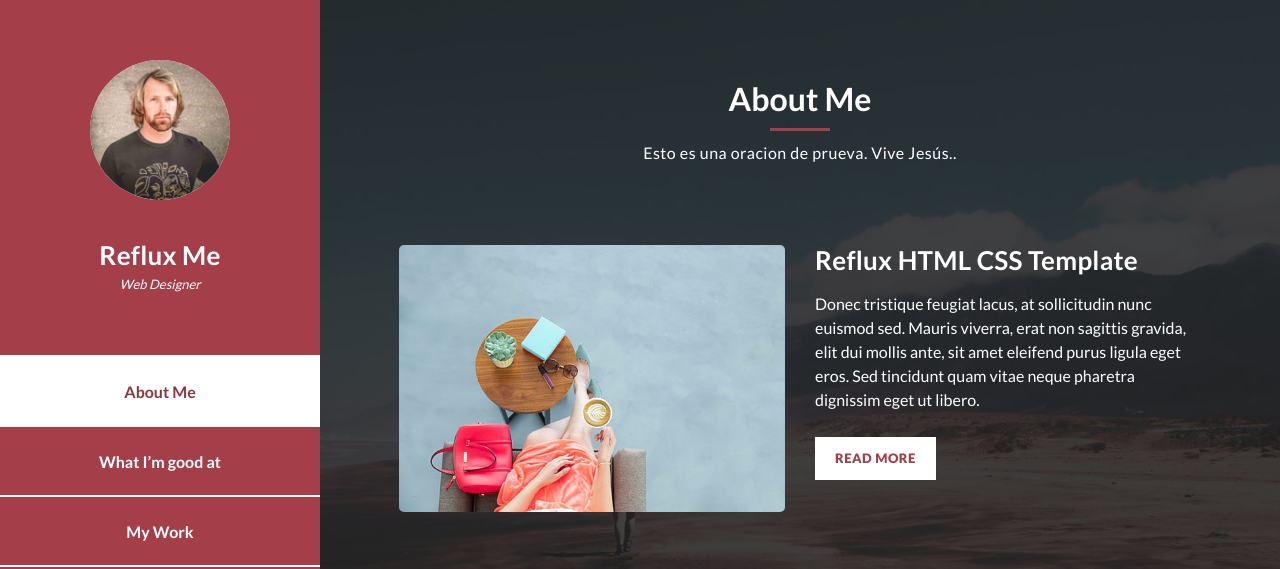
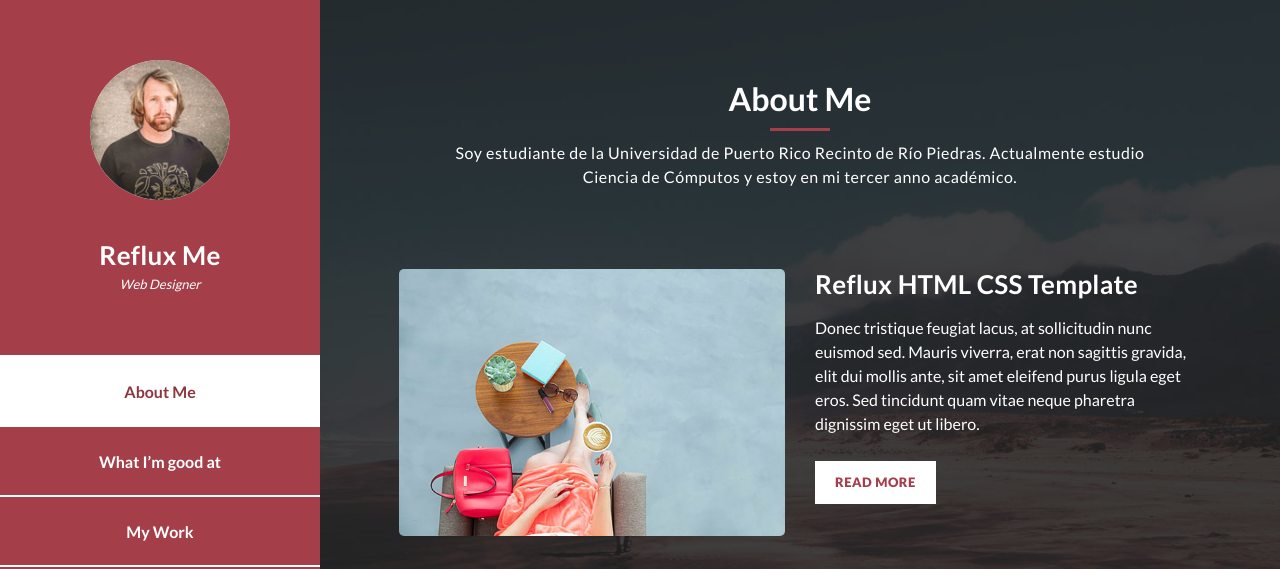
Before and after one commit to y-osorio/info, a plain HTML site: page index.html in a window 1280 px wide. Shown: the top 569 px of the page. Drawn offline with Linux system fonts and the light colour scheme.

Commit message:
About me actualizado

```diff
--- a/index.html
+++ b/index.html
@@ -85,7 +85,9 @@ https://templatemo.com/tm-531-reflux
             <h2>About Me</h2>
             <div class="line-dec"></div>
             <span
-              >Esto es una oracion de prueva. Vive Jesús..</span
+              >Soy estudiante de la Universidad de Puerto Rico Recinto de
+              Río Piedras. Actualmente estudio Ciencia de Cómputos y estoy
+              en mi tercer anno académico.</span
             >
           </div>
           <div class="left-image-post">
```
